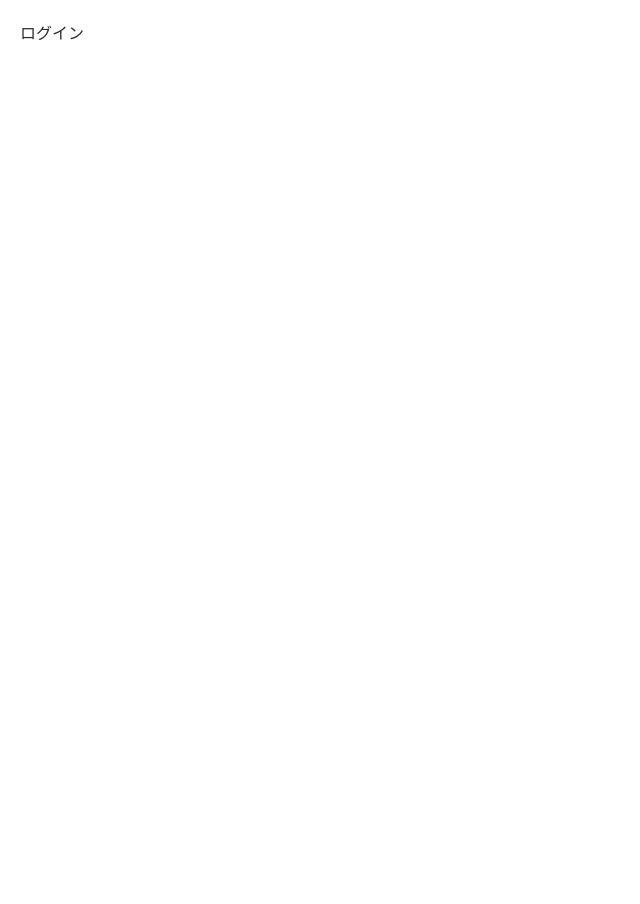
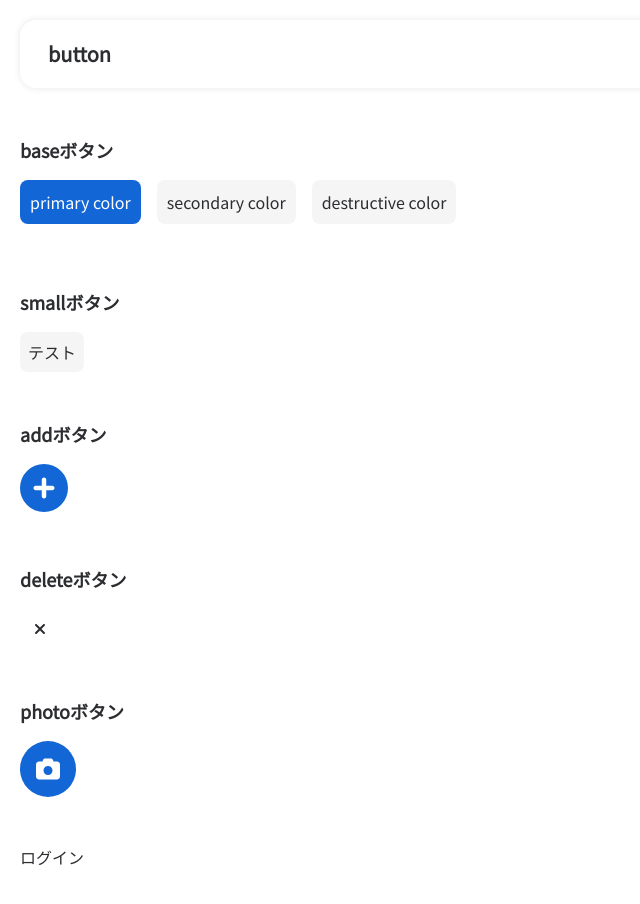
Before and after one commit to kurutto/fridge-inventory, a Next.js app: page / in a window 1280 px wide. Shown: the part 500-1404 px from the top of the page, without its empty margins (0-640 px from the left). Before the commit the page ends 800 px from the top, so only its background shows below. Built offline with nearby package versions, Linux system fonts and the light colour scheme; no server answers.

Commit message:
buttonコンポーネントの作成

```diff
--- a/package.json
+++ b/package.json
@@ -25,6 +25,7 @@
     "react-hook-form": "^7.54.2",
     "react-icons": "^5.5.0",
     "tailwind-merge": "^3.0.2",
+    "tailwind-variants": "^1.0.0",
     "zod": "^3.24.2"
   },
   "devDependencies": {
--- a/src/app/page.tsx
+++ b/src/app/page.tsx
@@ -5,6 +5,7 @@ import BottomMenu from "@/components/bottom-menu/bottom-menu";
 import Link from "next/link";
 import { FaCubesStacked, FaBagShopping } from "react-icons/fa6";
 import Heading from "@/components/ui/heading";
+import Button from "@/components/ui/button";
 
 export default async function Home() {
   const session = await getServerSession(nextAuthOptions);
@@ -23,6 +24,34 @@ export default async function Home() {
           入力して登録
         </Heading>
         <Heading level={3}>入力して登録</Heading>
+
+        <Heading level={2} outline={true}>
+          button
+        </Heading>
+        <div className="space-x-4 space-y-4">
+          <Heading level={3}>baseボタン</Heading>
+          <Button color="primary">primary color</Button>
+          <Button color="secondary">secondary color</Button>
+          <Button color="destructive">destructive color</Button>
+        </div>
+        <div className="space-x-4 space-y-4">
+          <Heading level={3}>smallボタン</Heading>
+          <Button variant="small" color="secondary">
+            テスト
+          </Button>
+        </div>
+        <div className="space-x-4 space-y-4">
+          <Heading level={3}>addボタン</Heading>
+          <Button variant="add" color="primary" />
+        </div>
+        <div className="space-x-4 space-y-4">
+          <Heading level={3}>deleteボタン</Heading>
+          <Button variant="delete" />
+        </div>
+        <div className="space-x-4 space-y-4">
+          <Heading level={3}>photoボタン</Heading>
+          <Button variant="photo" color="primary" />
+        </div>
         {session ? (
           <Link href="/api/auth/signout">ログアウト</Link>
         ) : (
--- /dev/null
+++ b/src/components/ui/button.tsx
@@ -0,0 +1,72 @@
+import { cn } from "@/lib/utils";
+import { tv } from "tailwind-variants";
+import { FaCirclePlus, FaXmark, FaCamera } from "react-icons/fa6";
+
+interface ButtonProps
+  extends Omit<React.ComponentPropsWithoutRef<"button">, "className"> {
+  variant?: "base" | "small" | "add" | "delete" | "photo";
+  color?: "primary" | "secondary" | "destructive";
+  children?: React.ReactNode;
+  className?: string;
+}
+
+const Button = ({
+  variant = "base",
+  color,
+  children,
+  className,
+  ...props
+}: ButtonProps) => {
+  const button = tv({
+    base: "cursor-pointer md:hover:opacity-90 transition",
+    variants: {
+      variant: {
+        base: "p-2.5 rounded-lg",
+        small:
+          "md:p-2 md:rounded-lg max-md:p-1.5 max-md:rounded-md max-md:text-sm",
+        add: "text-5xl",
+        delete: "leading-none p-3",
+        photo:
+          "w-14 h-14 rounded-full flex items-center justify-center text-2xl",
+      },
+      color: {
+        primary: cn(
+          variant === "add" ? "text-primary" : "bg-primary text-white"
+        ),
+        secondary: cn(variant === "add" ? "text-secondary" : "bg-secondary"),
+        destructive: cn(
+          variant === "add"
+            ? "text-destructive"
+            : "md:bg-secondary md:hover:bg-destructive md:hover:text-white md:hover:opacity-100  max-md:bg-destructive max-md:text-white"
+        ),
+      },
+    },
+    compoundVariants: [
+      {
+        variant: ["base", "small"],
+        class: "text-center",
+      },
+    ],
+    defaultVariants: {
+      variant: "base",
+    },
+  });
+  return (
+    <button
+      className={cn(button({ variant: variant, color: color }), className)}
+      {...props}
+    >
+      {variant === "base" || variant === "small" ? (
+        <>{children}</>
+      ) : variant === "add" ? (
+        <FaCirclePlus />
+      ) : variant === "delete" ? (
+        <FaXmark />
+      ) : variant === "photo" ? (
+        <FaCamera />
+      ) : null}
+    </button>
+  );
+};
+
+export default Button;
```
Also changed, not shown: 1 other file (tests, documents, lock files or other folders).
